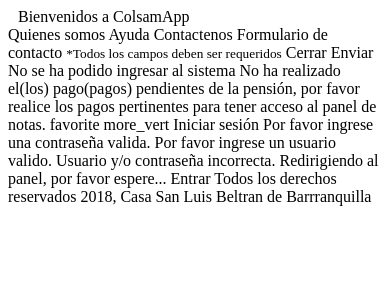
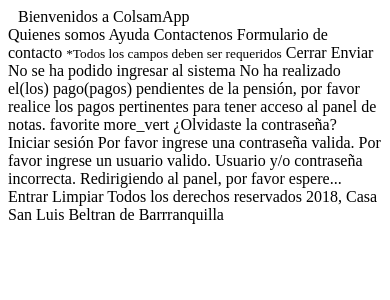
Before and after one commit to Dreft12/ColsamApp, a PHP site: page / in a window 390 px wide. Shown: the top 300 px of the page. Run offline with PHP 8.4, Linux system fonts and the light colour scheme.

Commit message:
V 0.2.4.2 Modificando estilo
Modificando media querys

```diff
--- a/app/css/app.css
+++ b/app/css/app.css
@@ -22,8 +22,8 @@
     height: 64px!important;
 }
 
-@media screen and (max-width: 1367px) {
+@media screen and (max-width: 1601px) {
     .toolbar{
-        height: 11%!important
+        height:9%!important
     }
 }
--- a/index.php
+++ b/index.php
@@ -81,8 +81,10 @@
                             <v-list-tile-title><v-switch
                                         label="Tema oscuro"
                                         v-model="isDark"
-                                ></v-switch></v-list-tile-title>
+                                ></v-switch>
+                            </v-list-tile-title>
                         </v-list-tile>
+                        <v-btn v:on:clicl="passforget" color="primary">¿Olvidaste la contraseña?</v-btn>
                     </v-list>
             </v-toolbar-items>
         </v-toolbar>
@@ -108,6 +110,8 @@
                             <v-card-actions>
                                 <v-spacer></v-spacer>
                                 <v-btn v-on:click="validar" color="primary">Entrar</v-btn>
+                                <v-btn v-on:click="reset" color="primary">Limpiar</v-btn>
+
                             </v-card-actions>
                         </v-card>
                     </v-flex>
```
